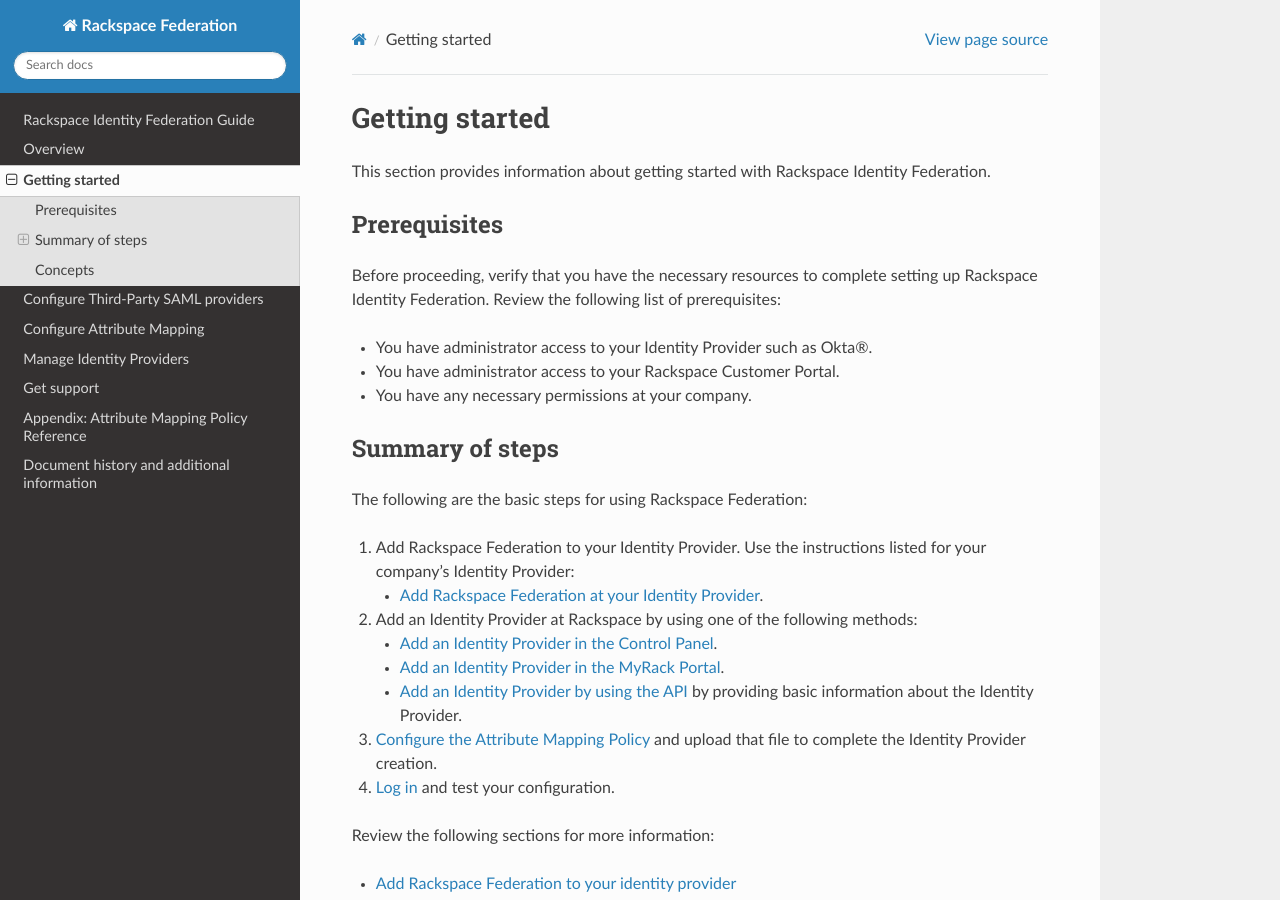
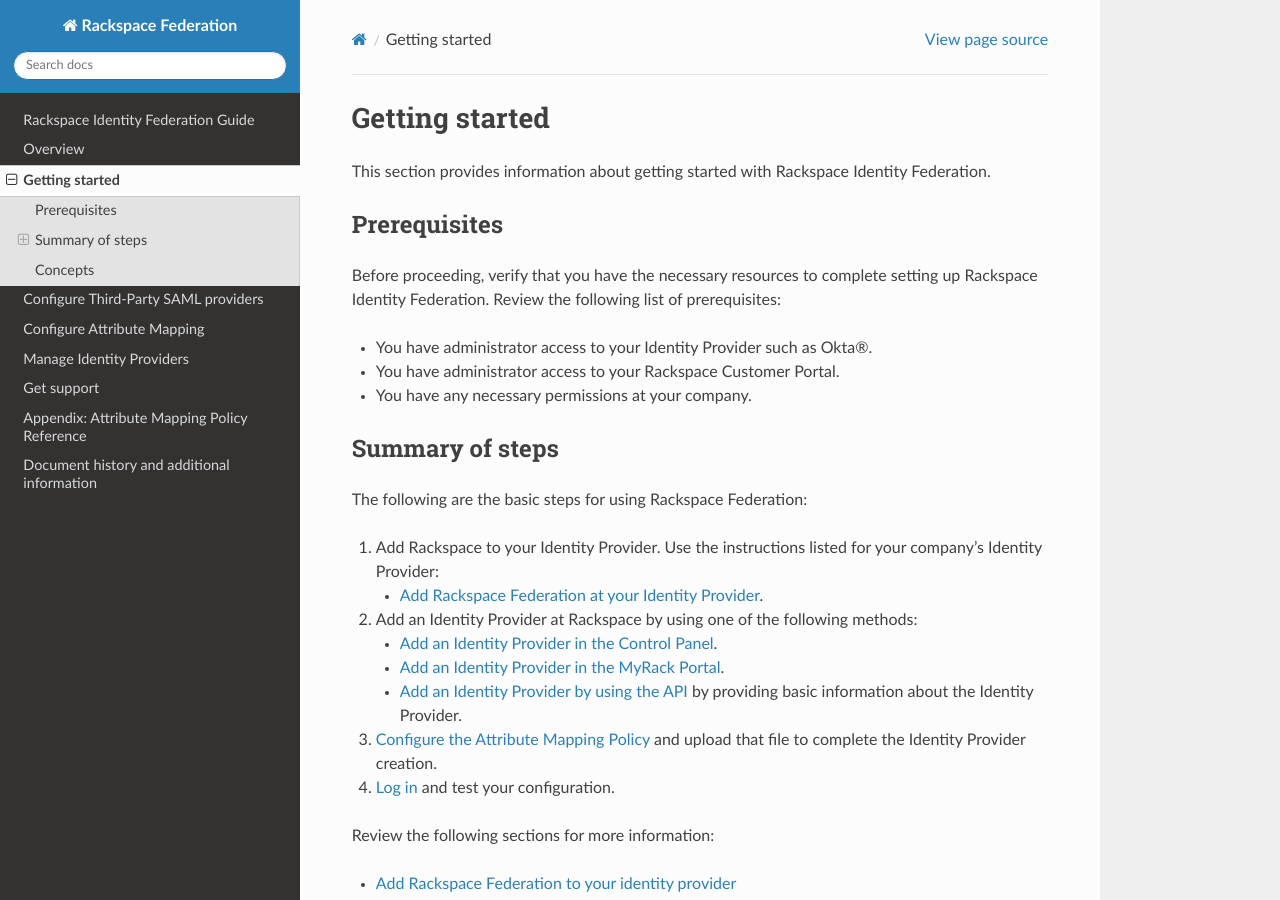
Before and after one commit to rackerlabs/docs-rackspace-federation, a Sphinx documentation site: the page built from doc/gettingstarted/index.rst, in a window 1280 px wide and 900 px high. Built offline with Sphinx 7.4.7 and the Read the Docs theme 2.0.0, drawn with Linux system fonts in a browser that asks for light colours; the version number could not be read and is left out.

Commit message:
Applied feedback

```diff
--- a/doc/gettingstarted/index.rst
+++ b/doc/gettingstarted/index.rst
@@ -22,7 +22,7 @@
 
 The following are the basic steps for using Rackspace Federation:
 
-1. Add Rackspace Federation to your |idp|. Use the instructions listed
+1. Add Rackspace to your |idp|. Use the instructions listed
    for your company's |idp|:
 
    - :ref:`Add Rackspace Federation at your Identity Provider<add-rfi-idp-gs-ug>`.
```
